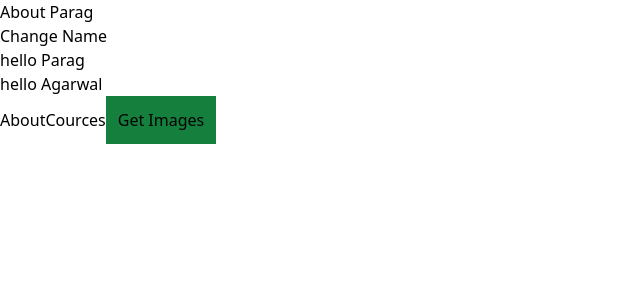
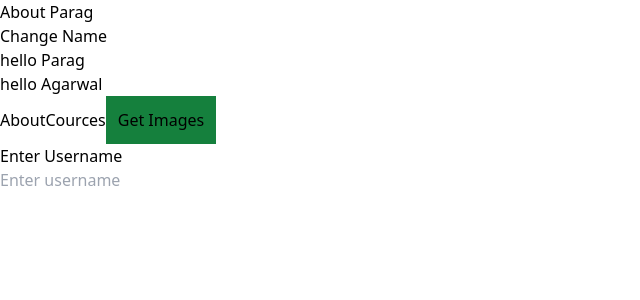
Before and after one commit to Parag589/Shop-Hub-, a Next.js app: page / in a window 1280 px wide. Shown: the top 300 px of the page, without its empty margins (0-640 px from the left). Built offline with nearby package versions, Linux system fonts and the light colour scheme.

Commit message:
Two-way-binding

```diff
--- a/app/page.js
+++ b/app/page.js
@@ -6,12 +6,10 @@ import axios from 'axios';
 
 const page = () => {
   const [Images, setImages] = useState([])
+  const [username, setUsername] = useState("")
+
 
   const getImages = async () =>{
-
-    // correct the code
-
-
     try{
       const response = await axios.get("https://picsum.photos/v2/list")
       const data = response.data;
@@ -42,6 +40,16 @@ const page = () => {
         })}
       </div>
 
+      <h1>Enter Username </h1>
+      <form>
+        <input type="text" value={username}
+            onChange={
+              (e)=>{setUsername(e.target.value)
+              console.log(username)
+            }}
+
+              placeholder="Enter username"/>
+      </form>
     </>
   )
 }
```
